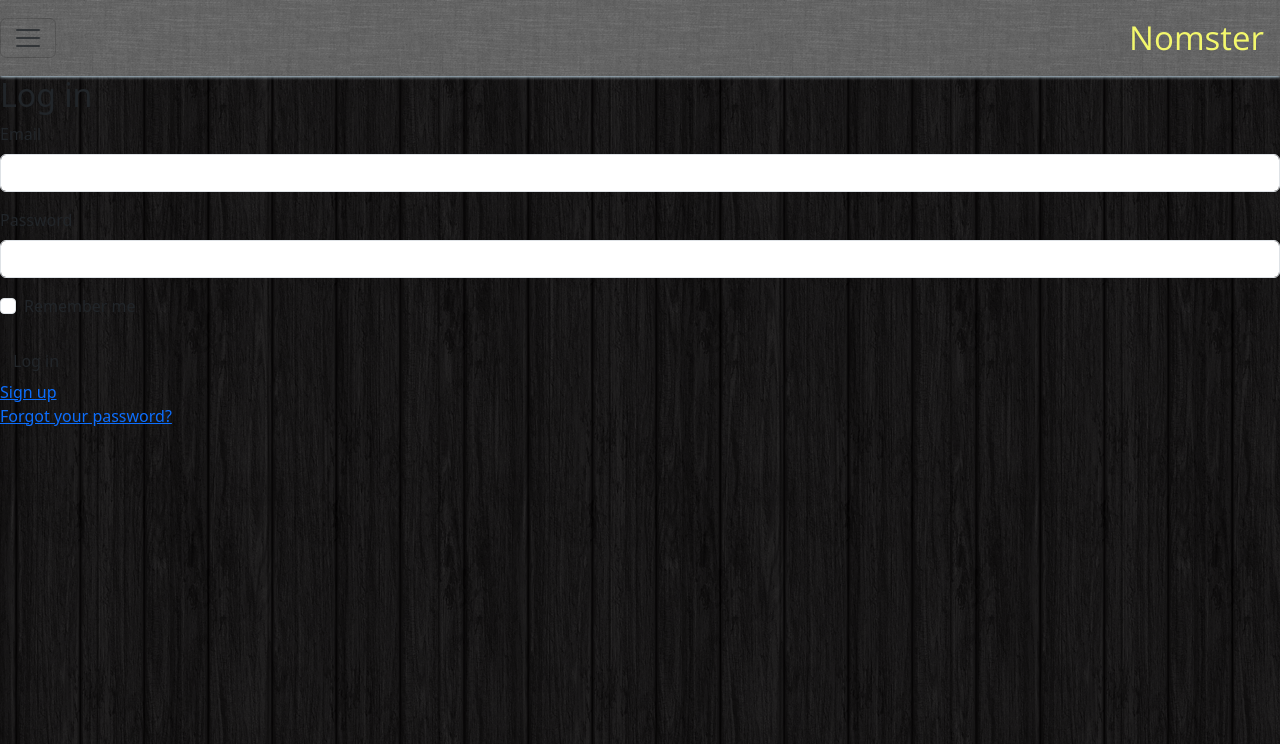
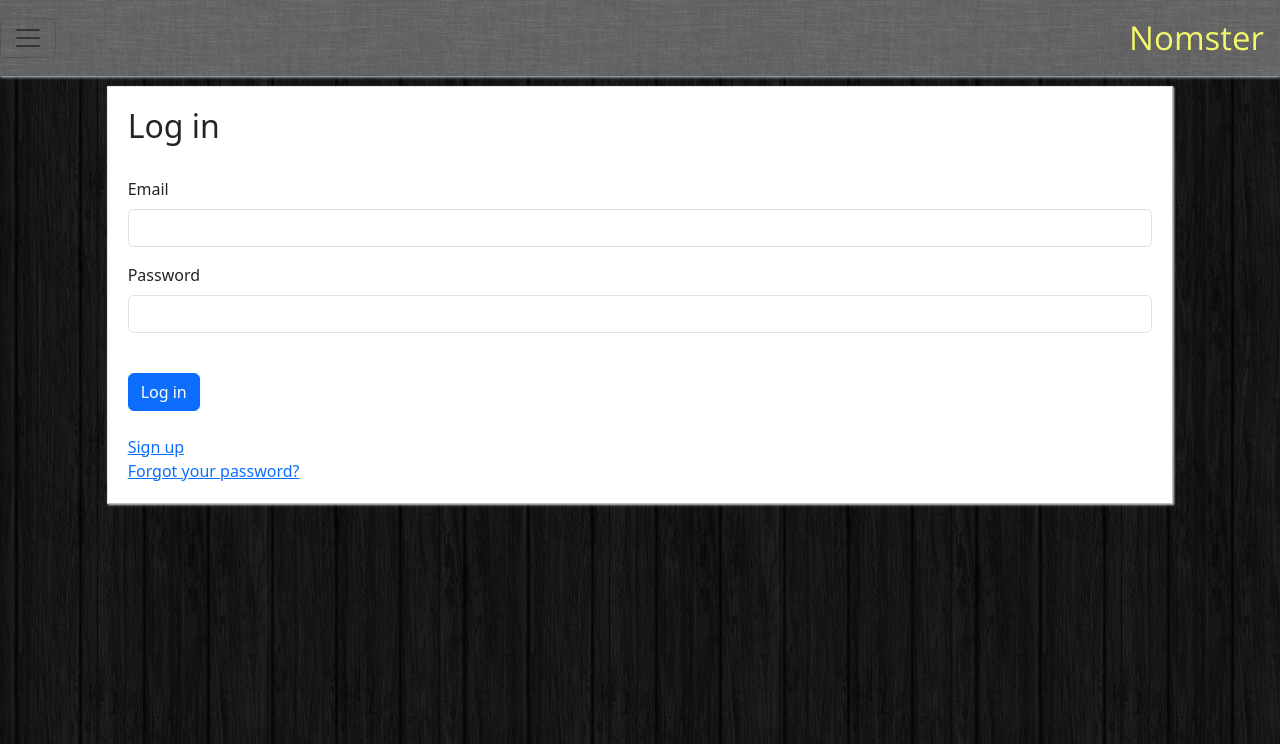
Before and after one commit to JenniferTran15/jens-noms, a Rails app: page /users/sign_in in a window 1280 px wide. Shown: the top 744 px of the page. Run offline with Rails 7, Linux system fonts and the light colour scheme; style sheets or scripts are compiled from the project's sources; some libraries are stand-ins or nearby versions.

Commit message:
Styling the sign in page

```diff
--- a/app/views/devise/sessions/new.html.erb
+++ b/app/views/devise/sessions/new.html.erb
@@ -1,5 +1,6 @@
+<div class="booyah-box col-10 offset-1">
   <h2>Log in</h2>
-
+  <br />
   <%= simple_form_for(resource, as: resource_name, url: session_path(resource_name)) do |f| %>
     <div class="form-inputs">
       <%= f.input :email,
@@ -7,14 +8,13 @@
                   autofocus: true,
                   input_html: { autocomplete: "email" } %>
       <%= f.input :password,
-                required: false,
-                input_html: { autocomplete: "current-password" } %>
-    <%= f.input :remember_me, as: :boolean if devise_mapping.rememberable? %>
+                  required: false %>
     </div>
-
+    <br />
     <div class="form-actions">
-    <%= f.button :submit, "Log in" %>
+      <%= f.button :submit, "Log in", class: 'btn btn-primary' %>
     </div>
   <% end %>
-
+  <br />
   <%= render "devise/shared/links" %>
+</div>
```
Lines whose indentation alone changed are shown as unchanged.
